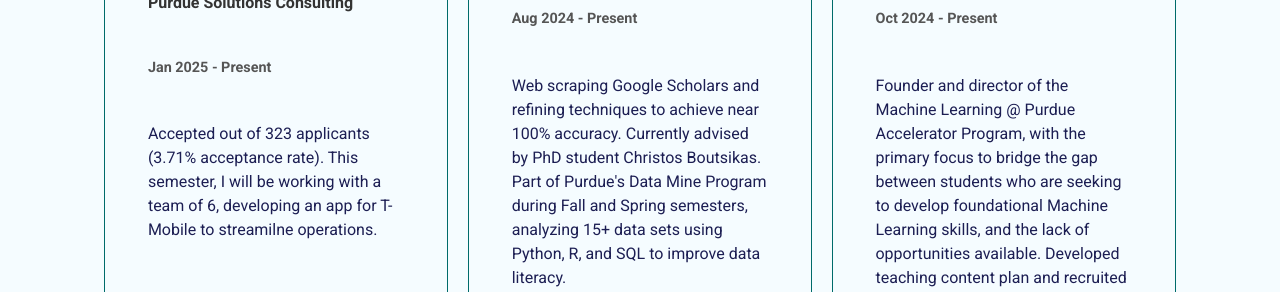
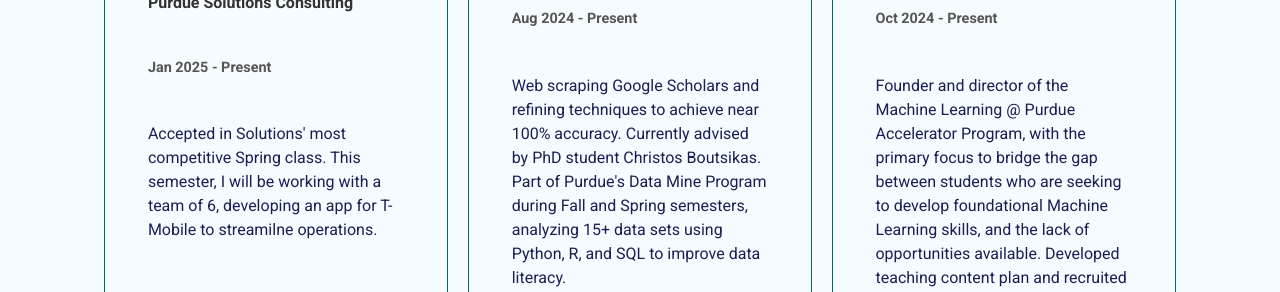
Before and after one commit to Alexlihing/personal-website, a React (Create React App) app: page / in a window 1280 px wide. Shown: the part 1920-2212 px from the top of the page. Built offline with nearby package versions, Linux system fonts and the light colour scheme.

Commit message:
updated resume

```diff
--- a/src/Pages/Home/HeroSection.jsx
+++ b/src/Pages/Home/HeroSection.jsx
@@ -12,7 +12,7 @@ export default function HeroSection() {
                     </p>
                 </div>
                 <a
-    href="https://drive.google.com/file/d/1bQCTMt3s5_F-orCDu9fESpAXtD8lJEaw/view?usp=sharing"
+    href="https://drive.google.com/file/d/1s0iwOWHXlaT554q_VOu7YPEmROKbxrev/view?usp=sharing"
     className="btn btn-primary"
     target="_blank"
     rel="noopener noreferrer"
--- a/src/Pages/Home/Testimonials.jsx
+++ b/src/Pages/Home/Testimonials.jsx
@@ -6,7 +6,7 @@ export default function Testimonial() {
       title: "Software Consultant",
       company: "Purdue Solutions Consulting",
       content:
-        "Accepted out of 323 applicants (3.71% acceptance rate). This semester, I will be working with a team of 6, developing an app for T-Mobile to streamilne operations.",
+        "Accepted in Solutions' most competitive Spring class. This semester, I will be working with a team of 6, developing an app for T-Mobile to streamilne operations.",
       date: "Jan 2025 - Present",
       image: "./img/ps-logo.png",
     },
```
